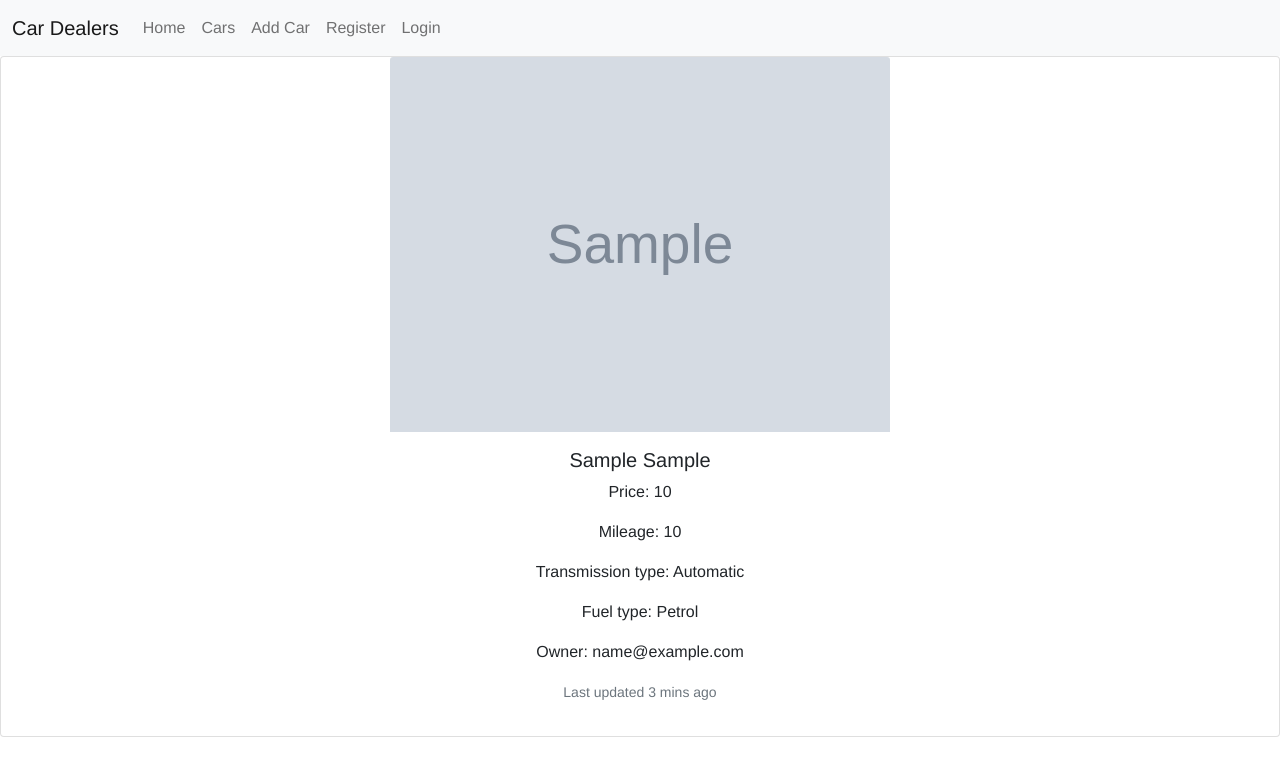
After one commit to kaloyan03/Django-Project-Cars, a Django app: page /cars/1/ in a window 1280 px wide. The commit adds this page. Shown: the top 776 px of the page. Run offline with Django 4.2, Linux system fonts and the light colour scheme; tables that the repository leaves empty hold one stand-in row (values such as "Sample post"); grey boxes marked "Sample" are stand-in pictures.

Commit message:
Added edit and delete functionality, also made car details page

```diff
--- a/cars_project/cars_project/cars/urls.py
+++ b/cars_project/cars_project/cars/urls.py
@@ -4,4 +4,7 @@ from cars_project.cars import views
 urlpatterns = (
     path('add-car/', views.add_car, name='add car'),
     path('', views.list_cars, name='list cars'),
+    path('<int:pk>/', views.car_details, name='car details'),
+    path('edit_car/<int:pk>/', views.edit_car, name='car edit'),
+    path('delete_car/<int:pk>/', views.delete_car, name='car delete'),
 )
--- a/cars_project/cars_project/cars/views.py
+++ b/cars_project/cars_project/cars/views.py
@@ -1,7 +1,7 @@
 from django.shortcuts import render, redirect
 
 # Create your views here.
-from cars_project.cars.forms import AddCarForm
+from cars_project.cars.forms import AddCarForm, EditCarForm
 from cars_project.cars.models import Car
 
 
@@ -19,7 +19,7 @@ def add_car(request):
         'form': form,
     }
 
-    return render(request, 'add_car_page.html', context)
+    return render(request, 'cars/add_car_page.html', context)
 
 def list_cars(request):
     cars = Car.objects.all()
@@ -28,4 +28,49 @@ def list_cars(request):
         'cars': cars,
     }
 
-    return render(request, 'list_cars_page.html', context)
+    return render(request, 'cars/list_cars_page.html', context)
+
+def car_details(request, pk):
+    car = Car.objects.get(pk=pk)
+    is_owner = request.user.id == car.user.id
+    context = {
+        'car': car,
+        'is_owner': is_owner,
+    }
+
+    return render(request, 'cars/car_details.html', context)
+
+
+def edit_car(request, pk):
+    car = Car.objects.get(pk=pk)
+
+    if request.method == 'POST':
+        form = EditCarForm(request.POST, request.FILES, instance=car)
+
+        if form.is_valid():
+            form.save()
+            return redirect('car details', car.id)
+    else:
+        form = EditCarForm(initial=car.__dict__)
+
+    context = {
+        'form': form,
+        'car': car,
+    }
+
+    return render(request, 'cars/edit_car_page.html', context)
+
+def delete_car(request, pk):
+    if request.method == 'POST':
+        car = Car.objects.get(pk=pk)
+        car.delete()
+        return redirect('list cars')
+
+    else:
+        car = Car.objects.get(pk=pk)
+
+    context = {
+        'car': car,
+    }
+
+    return render(request, 'cars/delete_car_page.html', context)
--- a/cars_project/static/css/style.css
+++ b/cars_project/static/css/style.css
@@ -73,3 +73,18 @@
     left: 50%;
     transform: translate(-50%, -50%);
 }
+
+.car-details-page-image {
+    max-width: 500px;
+    margin: 0 auto;
+}
+
+.car-details-page {
+    text-align: center;
+}
+
+/*.car-details-page h1,h2,h3,h4, h5 {*/
+/*}*/
+/*.car-details-page-content {*/
+
+/*}*/
--- /dev/null
+++ b/cars_project/templates/cars/car_details.html
@@ -0,0 +1,27 @@
+{% extends 'common/base.html' %}
+
+{% block content %}
+    <section class="car-details-page">
+        <div class="card mb-3">
+            <img src="{{ car.image.url }}" class="card-img-top car-details-page-image" alt="...">
+            <div class="card-body">
+                <h5 class="card-title">{{ car.make }} {{ car.model }}</h5>
+                <p class="card-text">Price: {{ car.price }}</p>
+                <p class="card-text">Mileage: {{ car.mileage }}</p>
+                <p class="card-text">Transmission type: {{ car.transmission_type }}</p>
+                <p class="card-text">Fuel type: {{ car.fuel_type }}</p>
+                <p class="card-text">Owner: {{ car.user }}</p>
+                <p class="card-text"><small class="text-muted">Last updated 3 mins ago</small></p>
+
+                <div class="car-details-page-buttons">
+                    {% if is_owner %}
+                        <a href="{% url 'car edit' car.id %}" class="btn btn-warning">Edit</a>
+                        <a href="{% url 'car delete' car.id %}" class="btn btn-danger">Delete</a>
+                    {% endif %}
+                </div>
+
+            </div>
+        </div>
+    </section>
+
+{% endblock %}
--- a/cars_project/templates/list_cars_page.html
+++ b/cars_project/templates/cars/list_cars_page.html
@@ -10,7 +10,7 @@
     <p class="card-text">Mileage: {{ car.mileage }}</p>
     <p class="card-text">Vehicle: {{ car.vehicle_type }}</p>
     <p class="card-text">Price: {{ car.price }}</p>
-    <a href="#" class="btn btn-primary">Go somewhere</a>
+    <a href="{% url 'car details' car.id %}" class="btn btn-primary">See more details</a>
   </div>
 </div>
         {% endfor %}
```
Also changed, not shown: cars_project/cars_project/cars/forms.py (+7 -0 lines), cars_project/templates/cars/delete_car_page.html (added, +25 -0 lines), cars_project/templates/cars/edit_car_page.html (added, +14 -0 lines), cars_project/car_photos/E1G0DBcXIAATg_C_PUOcTd3.jpg (added), cars_project/car_photos/E1G0DBcXIAATg_C_RH18p93.jpg (added), cars_project/car_photos/E1G0DBcXIAATg_C_aJmCOth.jpg (added), cars_project/car_photos/E1G0DBcXIAATg_C_jbBvZZW.jpg (added), cars_project/templates/cars/add_car_page.html (renamed from cars_project/templates/add_car_page.html).
